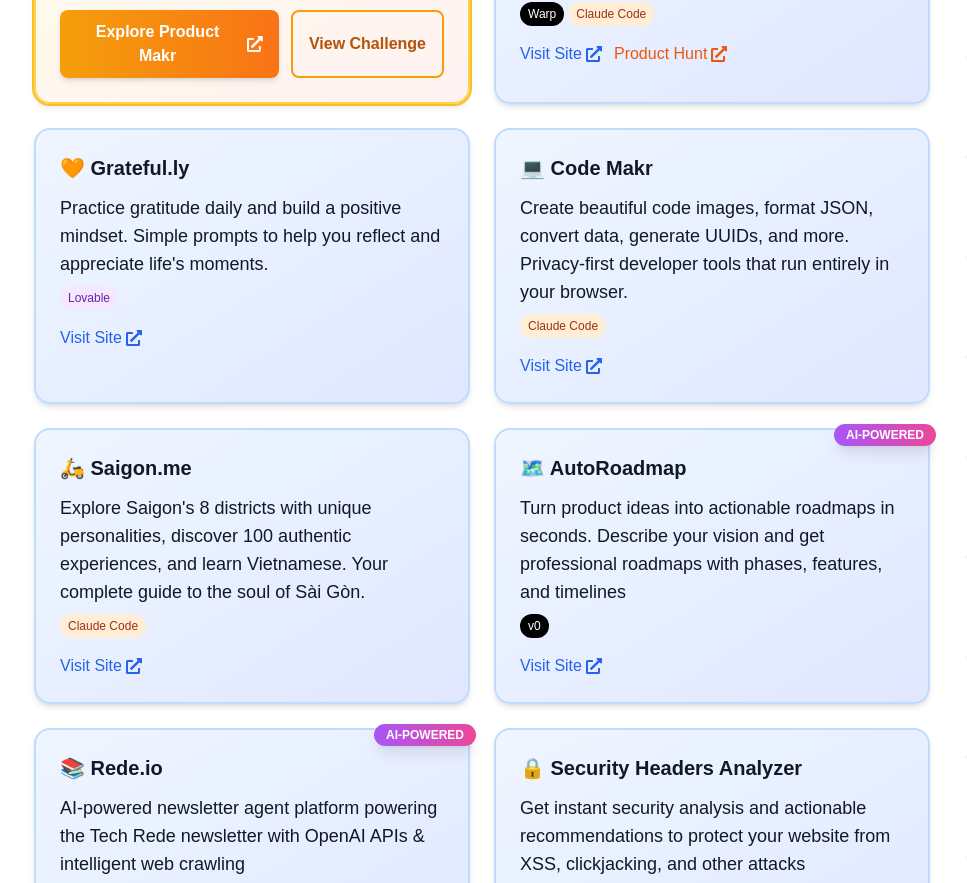
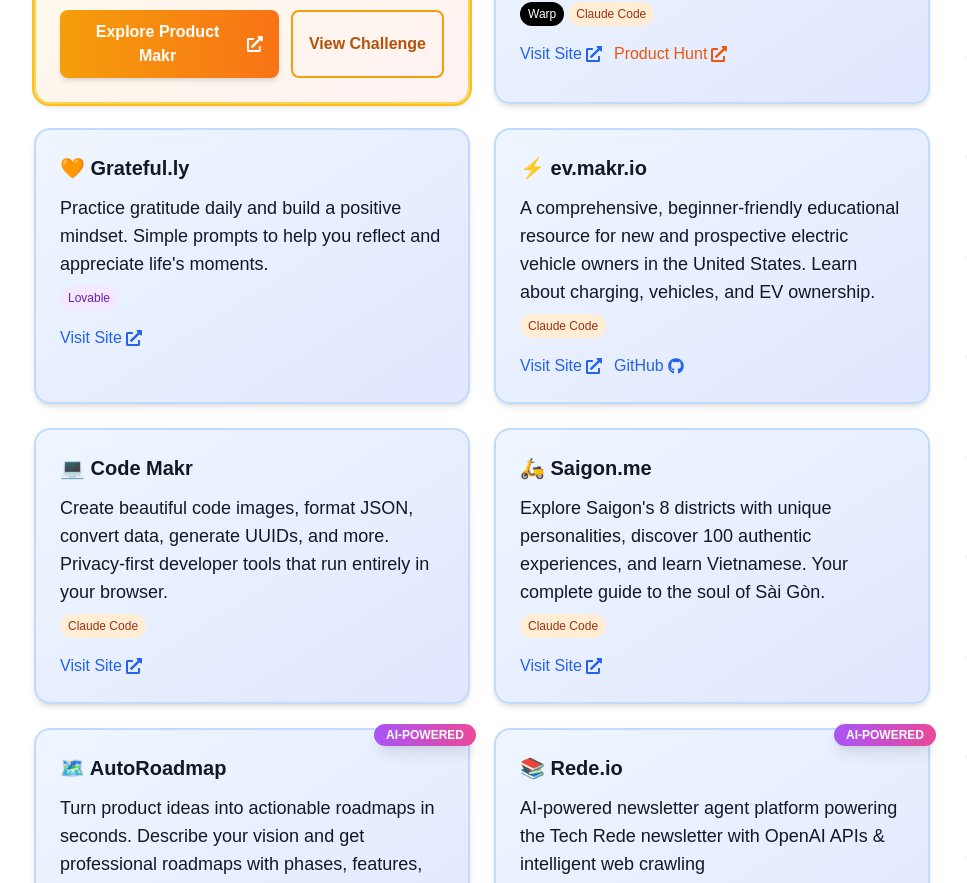
Before and after one commit to renedeanda/makr.io, a Next.js app: page / in a window 1280 px wide. Shown: the part 368-1251 px from the top of the page, without its empty margins (158-1125 px from the left). Built offline with nearby package versions, Linux system fonts and the light colour scheme; no server answers.

Commit message:
Add ev.makr.io project to recent projects
Add new educational resource for electric vehicle owners. Positioned after Grateful.ly project with lightning bolt emoji, GitHub link, and Claude Code attribution.

```diff
--- a/pages/index.js
+++ b/pages/index.js
@@ -31,6 +31,14 @@ const recentProjects = [
     githubLink: null,
     emoji: "🧡",
     madeWith: ["Lovable"]
+  },
+  {
+    title: "ev.makr.io",
+    description: "A comprehensive, beginner-friendly educational resource for new and prospective electric vehicle owners in the United States. Learn about charging, vehicles, and EV ownership.",
+    link: "https://ev.makr.io",
+    githubLink: "https://github.com/renedeanda/ev.makr.io",
+    emoji: "⚡",
+    madeWith: ["Claude Code"]
   },
   {
     title: "Code Makr",
```
